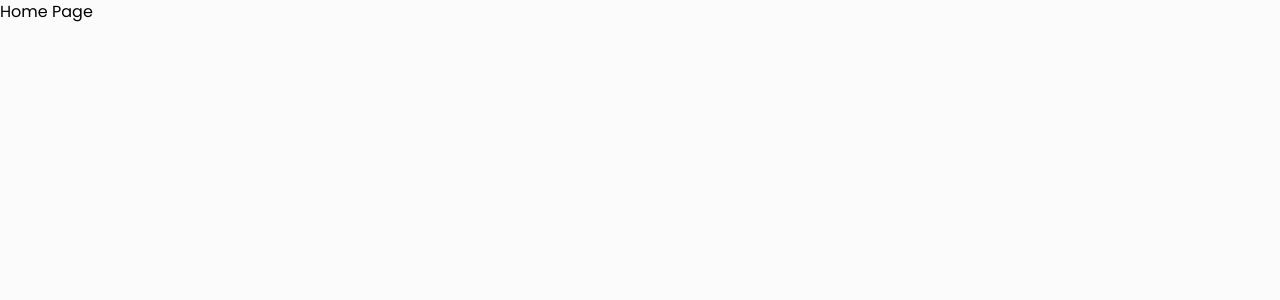
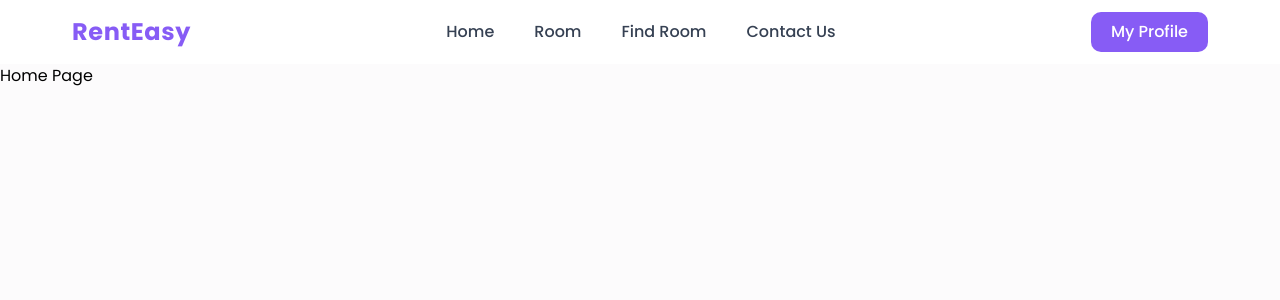
Before and after one commit to aman-kathait/RoomRental, a React (Vite) app in the folder frontend/: page / in a window 1280 px wide. Shown: the top 300 px of the page. Built offline with nearby package versions, Linux system fonts and the light colour scheme.

Commit message:
Login signup ui fix plus responsive navbar

```diff
--- a/frontend/src/App.jsx
+++ b/frontend/src/App.jsx
@@ -1,15 +1,17 @@
-import { Button } from "@/components/ui/button"
 import {Routes, Route } from "react-router-dom"
 import Login from "../src/pages/Auth/Login"
 import Register from "../src/pages/Auth/Signup"
 import Dashboard from "../src/pages/Dashboard"
-
+import Layout from "./pages/Layout"
 function App() {
   return (
     <Routes>
+      <Route element={<Layout />}>
       <Route path="/" element={<Dashboard />} />
+       </Route>
       <Route path="/login" element={<Login />} />
       <Route path="/register" element={<Register />} />
+
     </Routes>
   )
 }
--- a/frontend/src/pages/Auth/Login.jsx
+++ b/frontend/src/pages/Auth/Login.jsx
@@ -64,7 +64,7 @@ const Login = () => {
               placeholder="Enter your email"
               value={formData.email}
               onChange={handleChange}
-              className="border p-2 rounded-md border-gray-300 shadow-sm w-full text-sm  items-center mb-4 mt-1"
+              className="mt-1"
             />
             <Label htmlFor="password">Password</Label>
             <Input
@@ -73,10 +73,10 @@ const Login = () => {
               placeholder="Enter your password"
               value={formData.password}
               onChange={handleChange}
-              className="border p-2 rounded-md border-gray-300 shadow-sm w-full text-sm  items-center mt-1"
+              className="mt-1"
             />
             {backendErrors.length > 0 && (
-              <div className="mt-3 text-sm text-red-500 space-y-1">
+              <div className="mt-3 text-xs md:text-sm text-red-500 space-y-1">
                 <ul className="list-disc list-inside">
                   {backendErrors.map((err, idx) => (
                     <li key={idx}>{err}</li>
--- a/frontend/src/pages/Auth/Signup.jsx
+++ b/frontend/src/pages/Auth/Signup.jsx
@@ -70,7 +70,7 @@ const Signup = () => {
               placeholder="Full Name"
               value={formData.fullName}
               onChange={handleChange}
-              className="border p-2 rounded-md border-gray-300 shadow-sm w-full text-sm "
+              className="mt-1"
             />
             <Input
               type="email"
@@ -78,7 +78,7 @@ const Signup = () => {
               placeholder="Enter your Email"
               value={formData.email}
               onChange={handleChange}
-              className="border p-2 rounded-md border-gray-300 shadow-sm w-full text-sm  items-center"
+              className="mt-1"
             />
             <Input
               type="text"
@@ -86,7 +86,7 @@ const Signup = () => {
               placeholder="Enter your Phone Number"
               value={formData.contactNumber}
               onChange={handleChange}
-              className="border p-2 rounded-md border-gray-300 shadow-sm w-full text-sm "
+              className="mt-1"
             />
             <Input
               type="password"
@@ -94,7 +94,7 @@ const Signup = () => {
               placeholder="Enter your password"
               value={formData.password}
               onChange={handleChange}
-              className="border p-2 rounded-md border-gray-300 shadow-sm w-full text-sm "
+              className="mt-1"
             />
           </div>
           <div className="flex flex-row  items-center">
--- /dev/null
+++ b/frontend/src/pages/Common/Footer.jsx
@@ -0,0 +1,11 @@
+import React from 'react'
+
+const Footer = () => {
+  return (
+    <div className='bg-black text-2xl text-white mt-5 p-5 '>
+      Footer
+    </div>
+  )
+}
+
+export default Footer
--- /dev/null
+++ b/frontend/src/pages/Common/Navbar.jsx
@@ -0,0 +1,67 @@
+import React, { useState } from "react";
+import { Link, useNavigate } from "react-router-dom";
+import { Menu, X } from "lucide-react";
+const Navbar = () => {
+  const [isMenuOpen, setIsMenuOpen] = useState(false);
+  return (
+    <div className="bg-background flex justify-between items-center px-4 sm:px-18 py-3">
+      <div className="font-bold text-2xl text-primary tracking-wide">
+        RentEasy
+      </div>
+
+      <ul className="hidden md:flex items-center gap-10 text-gray-700 font-medium">
+        <li className="hover:text-primary transition">
+          <Link to="/">Home</Link>
+        </li>
+        <li className="hover:text-primary transition">
+          <Link to="/room">Room</Link>
+        </li>
+        <li className="hover:text-primary transition">
+          <Link to="/find-room">Find Room</Link>
+        </li>
+        <li className="hover:text-primary transition">
+          <Link to="/contact-us">Contact Us</Link>
+        </li>
+      </ul>
+
+      <div className="hidden md:block">
+        <div className="bg-primary text-white px-5 py-2 rounded-lg font-medium hover:opacity-90 transition cursor-pointer">
+          My Profile
+        </div>
+      </div>
+
+      <div
+        className="md:hidden"
+        onClick={() => {
+          setIsMenuOpen(!isMenuOpen);
+        }}
+      >
+        {isMenuOpen ? <X /> : <Menu />}
+        {isMenuOpen && (
+          <div className="absolute top-12 left-0 w-full bg-purple-50 shadow-md p-4 z-10">
+            <div className="md:hidden mt-4 space-y-3 text-gray-700 justify-center items-center flex flex-col">
+              <Link to="/" className="block">
+                Home
+              </Link>
+              <Link to="/room" className="block">
+                Room
+              </Link>
+              <Link to="/find-room" className="block">
+                Find Room
+              </Link>
+              <Link to="/contact-us" className="block">
+                Contact Us
+              </Link>
+
+              <div className=" bg-primary text-white px-4 py-2 rounded-md text-center cursor-pointer">
+                My Profile
+              </div>
+            </div>
+          </div>
+        )}
+      </div>
+    </div>
+  );
+};
+
+export default Navbar;
--- /dev/null
+++ b/frontend/src/pages/Layout.jsx
@@ -0,0 +1,18 @@
+import React from 'react'
+import Navbar from './Common/Navbar'
+import Footer from './Common/Footer'
+import { Outlet } from 'react-router-dom'
+
+const Layout = () => {
+  return (
+    <div className="min-h-screen flex flex-col">
+      <Navbar />
+
+        <Outlet />
+
+      {/* <Footer /> */}
+    </div>
+  )
+}
+
+export default Layout
```
